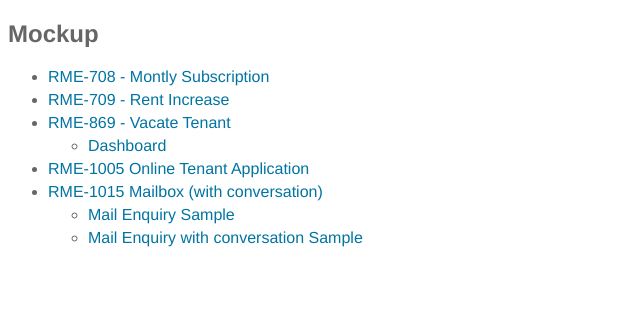
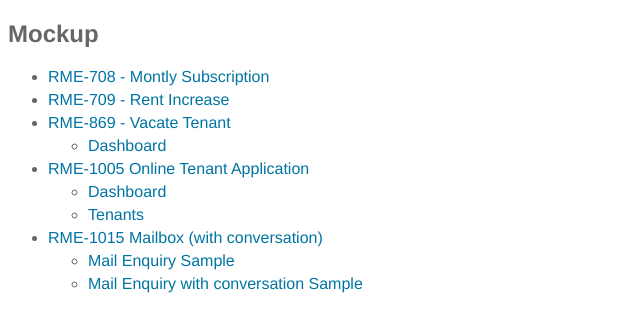
Before and after one commit to rmerepository/mockups, a PHP site: page / in a window 1280 px wide. Shown: the top 332 px of the page, without its empty margins (0-640 px from the left). Run offline with PHP 8.4, Linux system fonts and the light colour scheme.

Commit message:
[FORDEPLOY] MN: RME-1005

```diff
--- a/index.php
+++ b/index.php
@@ -19,7 +19,12 @@
 					<li> <a href="rme-869/dashboard.php"> Dashboard </a> </li>
 				</ul>
  		</li>
- 		<li><a href="rme-1005">RME-1005 Online Tenant Application</a></li>
+ 		<li><a href="rme-1005">RME-1005 Online Tenant Application</a>
+				<ul>
+					<li> <a href="rme-1005/dashboard.php"> Dashboard </a> </li>
+					<li> <a href="rme-1005/tenants-page.php"> Tenants </a> </li>
+				</ul>
+ 		</li>
  		<li><a href="rme-1015">RME-1015 Mailbox (with conversation)</a>
 			<ul>
 				<li> <a href="rme-1015/mail-enquiry.php"> Mail Enquiry Sample </a> </li>
```
